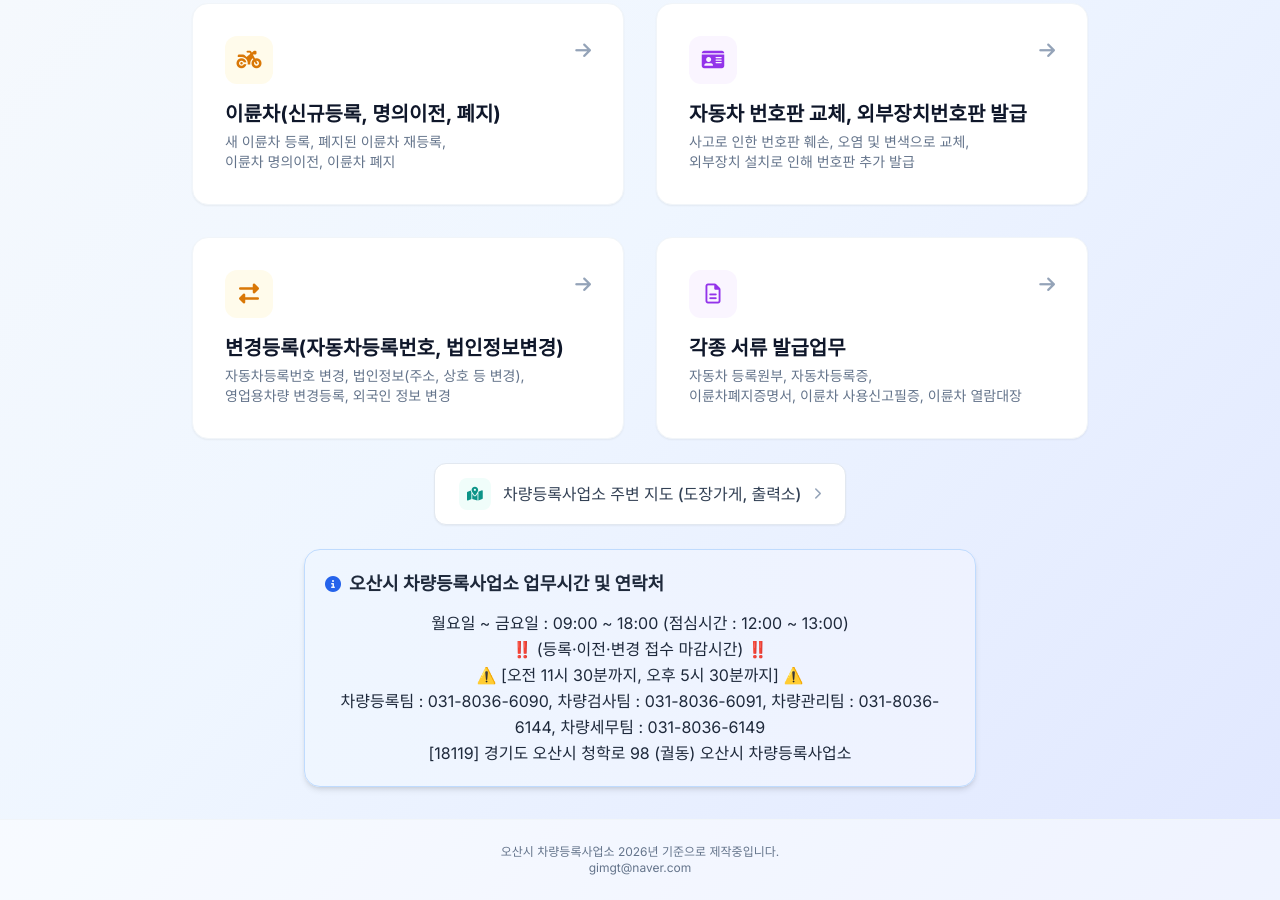
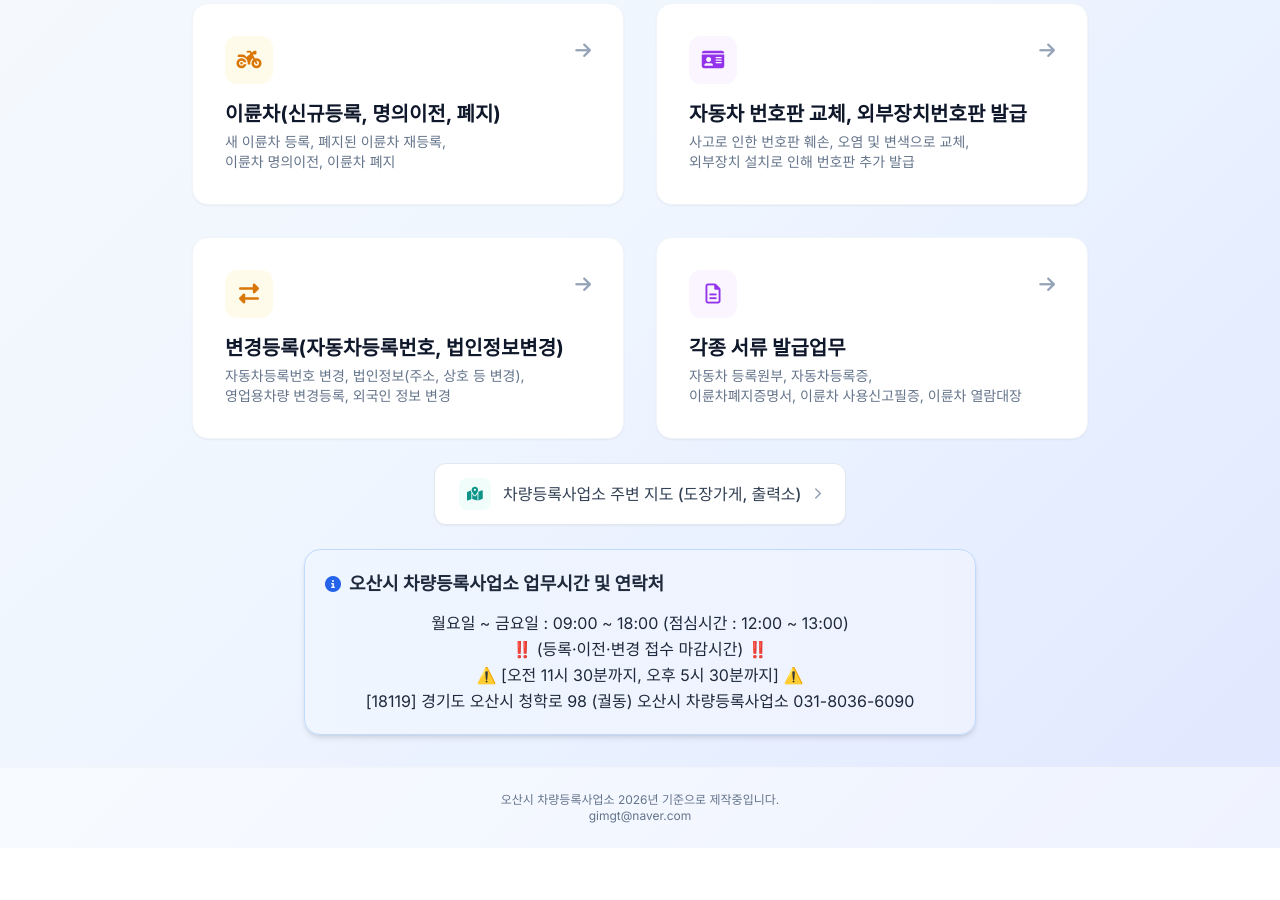
Before and after one commit to u3585/osancar, a plain HTML site: page index.html in a window 1280 px wide. Shown: the part 435-1335 px from the top of the page. After the commit the page ends 1283 px from the top, so only its background shows below. Drawn offline with nearby package versions, Linux system fonts and the light colour scheme.

Commit message:
Update index.html

```diff
--- a/index.html
+++ b/index.html
@@ -192,8 +192,7 @@
 
         <p class="text-center text-slate-800 leading-relaxed">
             월요일 ~ 금요일 : 09:00 ~ 18:00 (점심시간 : 12:00 ~ 13:00)<br>‼️&nbsp;(등록·이전·변경 접수 마감시간)&nbsp;‼️<br>⚠️&nbsp;[오전 11시 30분까지, 오후 5시 30분까지]&nbsp;⚠️<br>
-            차량등록팀 : 031-8036-6090, 차량검사팀 : 031-8036-6091, 차량관리팀 : 031-8036-6144, 차량세무팀 : 031-8036-6149<br>
-            [18119] 경기도 오산시 청학로 98 (궐동) 오산시 차량등록사업소
+            [18119] 경기도 오산시 청학로 98 (궐동) 오산시 차량등록사업소 031-8036-6090
         </p>
     </div>
 </div>
```
